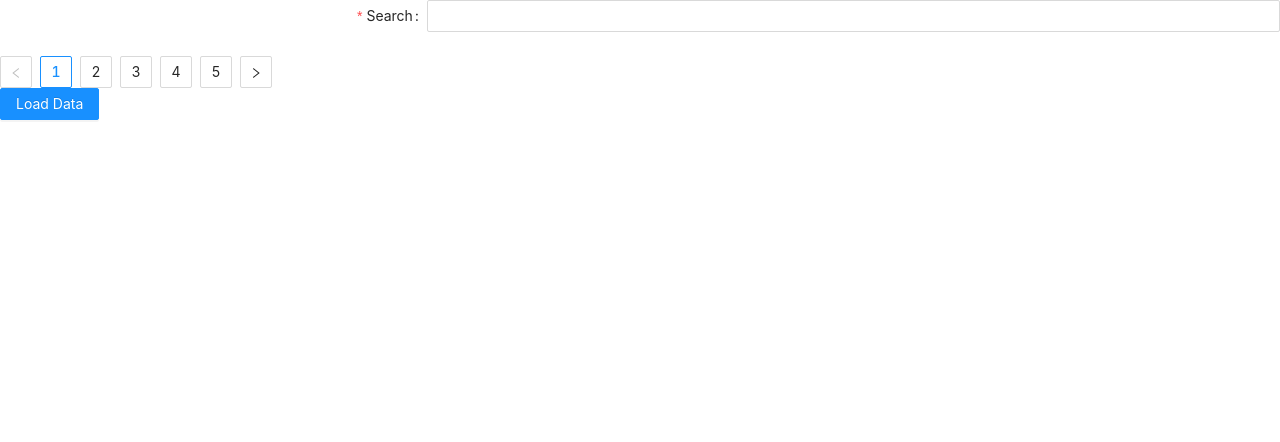
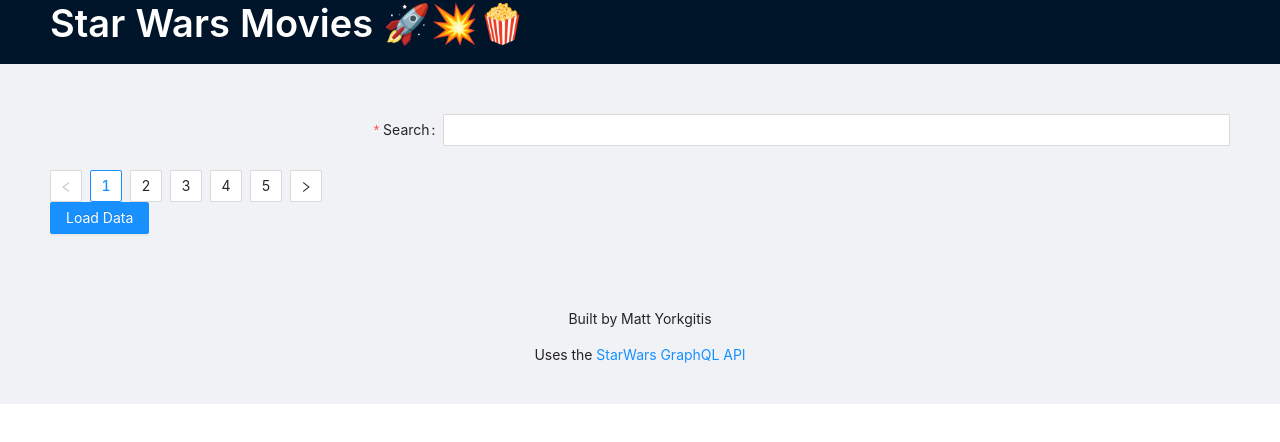
Before and after one commit to myorkgitis/star-wars-graphql, a Next.js app: page / in a window 1280 px wide. Shown: the top 442 px of the page. Built offline with nearby package versions, Linux system fonts and the light colour scheme.

Commit message:
Added layout to index page

```diff
--- a/pages/index.tsx
+++ b/pages/index.tsx
@@ -1,12 +1,30 @@
-import type { NextPage } from 'next'
+import type {NextPage} from 'next'
 import StarWarsMovies from "../components/StarWarsMovies";
 
+import {Layout, Typography} from 'antd';
+
+const {Header, Footer, Content} = Layout;
+const {Title, Paragraph, Link} = Typography;
+
 const Home: NextPage = () => {
-  return (
-    <div>
-        <StarWarsMovies />
-    </div>
-  )
+
+    // TODO fix the header title spacing
+    return (
+        <>
+            <Layout>
+                <Header>
+                    <Title style={{color: "white"}}>Star Wars Movies 🚀💥🍿</Title>
+                </Header>
+                <Content style={{padding: '50px'}}>
+                    <StarWarsMovies/>
+                </Content>
+                <Footer style={{textAlign: 'center'}}>
+                    <Paragraph>Built by Matt Yorkgitis</Paragraph>
+                    <Paragraph>Uses the <Link href={"https://www.back4app.com/database/davimacedo/swapi-star-wars-api"}>StarWars GraphQL API</Link></Paragraph>
+                </Footer>
+            </Layout>
+        </>
+    )
 }
 
 export default Home
```
